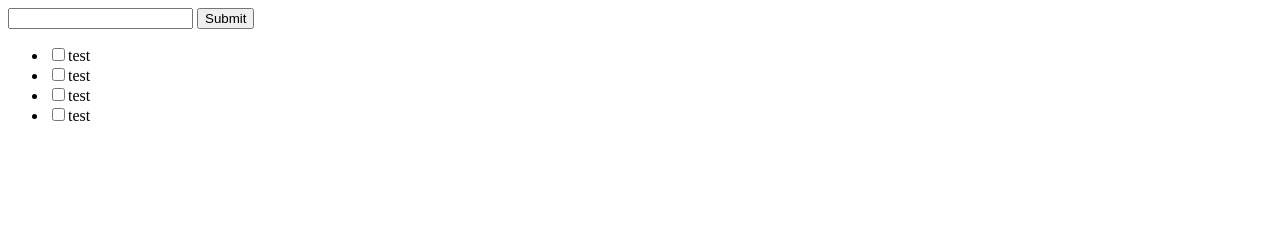
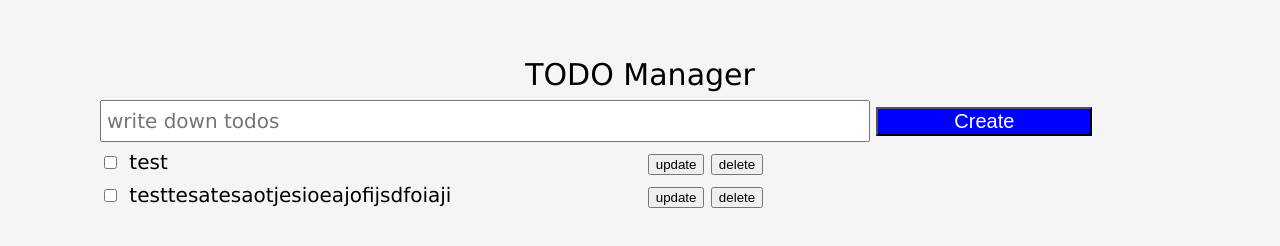
Before and after one commit to roronya/JavaScriptBootcamp, a website: page todo-manager/public/index.html in a window 1280 px wide. Drawn offline with Linux system fonts and the light colour scheme.

Commit message:
css当てた

```diff
--- /dev/null
+++ b/todo-manager/public/css/reset.css
@@ -0,0 +1,48 @@
+/* http://meyerweb.com/eric/tools/css/reset/
+   v2.0 | 20110126
+   License: none (public domain)
+*/
+
+html, body, div, span, applet, object, iframe,
+h1, h2, h3, h4, h5, h6, p, blockquote, pre,
+a, abbr, acronym, address, big, cite, code,
+del, dfn, em, img, ins, kbd, q, s, samp,
+small, strike, strong, sub, sup, tt, var,
+b, u, i, center,
+dl, dt, dd, ol, ul, li,
+fieldset, form, label, legend,
+table, caption, tbody, tfoot, thead, tr, th, td,
+article, aside, canvas, details, embed,
+figure, figcaption, footer, header, hgroup,
+menu, nav, output, ruby, section, summary,
+time, mark, audio, video {
+	margin: 0;
+	padding: 0;
+	border: 0;
+	font-size: 100%;
+	font: inherit;
+	vertical-align: baseline;
+}
+/* HTML5 display-role reset for older browsers */
+article, aside, details, figcaption, figure,
+footer, header, hgroup, menu, nav, section {
+	display: block;
+}
+body {
+	line-height: 1;
+}
+ol, ul {
+	list-style: none;
+}
+blockquote, q {
+	quotes: none;
+}
+blockquote:before, blockquote:after,
+q:before, q:after {
+	content: '';
+	content: none;
+}
+table {
+	border-collapse: collapse;
+	border-spacing: 0;
+}
--- /dev/null
+++ b/todo-manager/public/css/todo.css
@@ -0,0 +1,68 @@
+body {
+  background-color: #f5f5f5;
+  font-family:'Lucida Grande', Meiryo, sans-serif;
+  font-size: 20px;
+}
+
+.todo {
+  position: relative;
+  margin: 100px;
+}
+
+.todo h1 {
+  position: absolute;
+  font-size: 30px;
+  font-weight: 100;
+  top: -40px;
+  width: 100%;
+  text-align: center;
+}
+
+.todo .new-todo {
+  position: relative;
+  margin: 0;
+  width: 70%;
+  font-size: 20px;
+  font-family: inherit;
+  font-weight: inherit;
+  line-height: 1.4em;
+  padding: 5px;
+}
+
+.todo .new-todo-button {
+  margin: 0;
+  width: 20%;
+  font-size: 20px;
+  background-color: blue;
+  color: white;
+}
+
+.todo-list {
+  background-color: #f5f5f5;
+}
+
+.todo-view {
+  margin-top: 10px;
+  background-color: #f5f5f5;
+}
+
+input[type=checkbox] {
+  display: none;
+}
+
+.todo-view input[type=checkbox] {
+  display: inline-block;
+  margin-right: 6px;
+}
+
+.todo-view input[type=checkbox] + label {
+  position: relative;
+  display: inline-block;
+  margin-right: 12px;
+  font-size: 20px;
+  cursor: pointer;
+}
+
+.checkbox-label {
+  width: 500px;
+}
--- a/todo-manager/public/index.html
+++ b/todo-manager/public/index.html
@@ -3,19 +3,36 @@
   <head>
     <meta charset="utf-8">
     <title>Todo Manager</title>
+    <link rel="stylesheet" href="/css/reset.css" type="text/css">
+    <link rel="stylesheet" href="/css/todo.css" type="text/css">
   </head>
   <body>
-    <form method="POST" action="/todos">
-      <input type="text" >
-      <input type="submit" >
-    </form>
-    <div>
-      <ul>
-        <li><input type="checkbox">test</li>
-        <li><input type="checkbox">test</li>
-        <li><input type="checkbox">test</li>
-        <li><input type="checkbox">test</li>
-      </ul>
-    </div>
+    <section class="todo">
+      <header>
+        <h1>TODO Manager</h1>
+        <input type="text" class="new-todo" placeholder="write down todos">
+        <input type="button" class="new-todo-button" value="Create">
+      </header>
+      <section class="todo-list">
+        <ul>
+          <li class="todo-view">
+            <div>
+              <input type="checkbox" id="checkbox_1">
+              <label for="checkbox_1" class="checkbox-label">test</label>
+              <input type="button" value="update">
+              <input type="button" value="delete">
+            </div>
+          </li>
+          <li class="todo-view">
+            <div>
+              <input type="checkbox" id="checkbox_2">
+              <label for="checkbox_2" class="checkbox-label">testtesatesaotjesioeajofijsdfoiaji</label>
+              <input type="button" value="update">
+              <input type="button" value="delete">
+            </div>
+          </li>
+        </ul>
+      </section>
+    </section>
   </body>
 </html>
```
Also changed, not shown: README.md.
